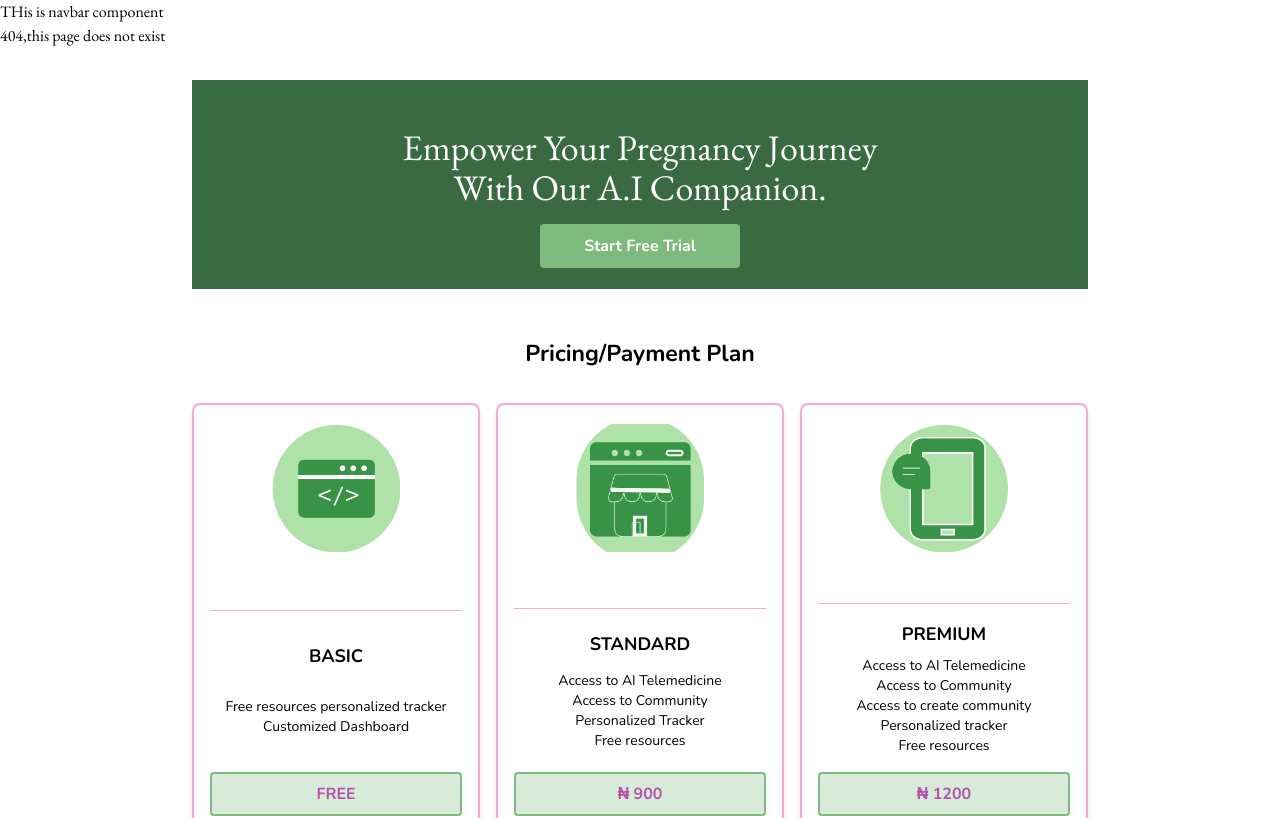
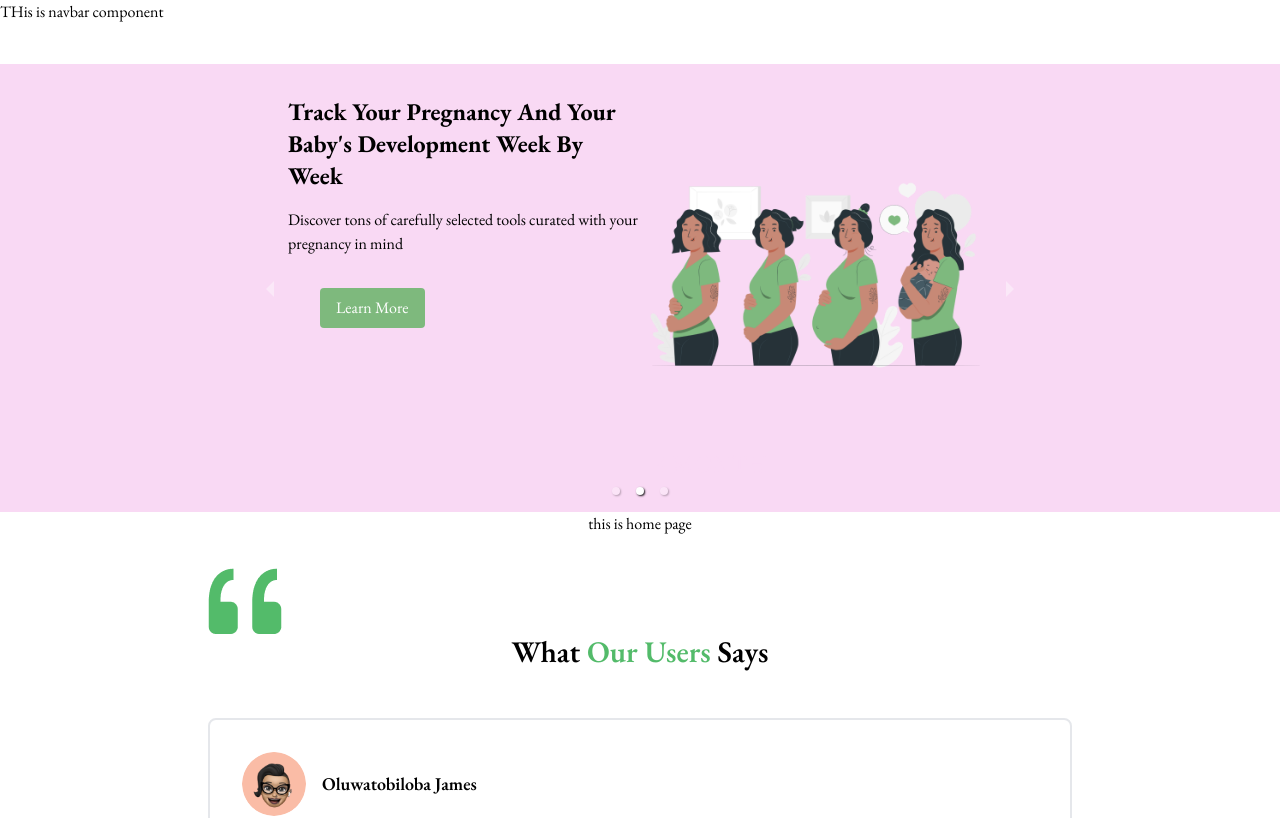
Before and after one commit to Adaobilynda1234/Trakmama-project, a React (Vite) app: page / in a window 1280 px wide. Shown: the top 818 px of the page. Built offline with nearby package versions, Linux system fonts and the light colour scheme; the HTML template or start-up script is replaced by a standard one.

Commit message:
about trakmama

```diff
--- a/src/App.jsx
+++ b/src/App.jsx
@@ -15,7 +15,7 @@ function App() {
       <Navbar />
       {/* defining react-router path */}
       <Routes>
-        {/* <Route path="/" element={<Home />} /> */}
+        <Route path="/" element={<Home />} />
         <Route path="/signup" element={<SignUp />} />
         <Route path="/login" element={<Login />} />
         <Route path="*" element={<ErrorPage />} />
--- /dev/null
+++ b/src/components/AboutTrakmama.jsx
@@ -0,0 +1,14 @@
+import React from 'react';
+import './styles/global.css'; // Import your global CSS file
+
+const AboutTrakmama = () => {
+    return (
+        <div>
+            <h2>About Trakmama </h2>
+            <p>TrakMama is a web platform for expectant mothers and new parents to track maternal and child health indicators, receive personalized guidance, <pre/> and  keep track of scheduled appointments. This app also helps conceiving mothers stay healthy from start to childbirth. Providing daily to-<pre/> reads, healthy tips and motivations at offline use. Help to connect pregnant women to share experiences. Enlighten potential mothers about<pre/> healthy pregnancy, proneness to some conditions such as preeclampsia, diabetes, postpartum and hypertension.
+            </p>
+        </div>
+    );
+};
+
+export default AboutTrakmama;
--- a/src/pages/Home.jsx
+++ b/src/pages/Home.jsx
@@ -6,7 +6,7 @@ const Home = () => {
   return (
     <div>
       <Herocarousel />
-      {/* <h1 className="text-center">this is home page</h1> */}
+      <h1 className="text-center">this is home page</h1>
       <Review />
     </div>
   );
```
